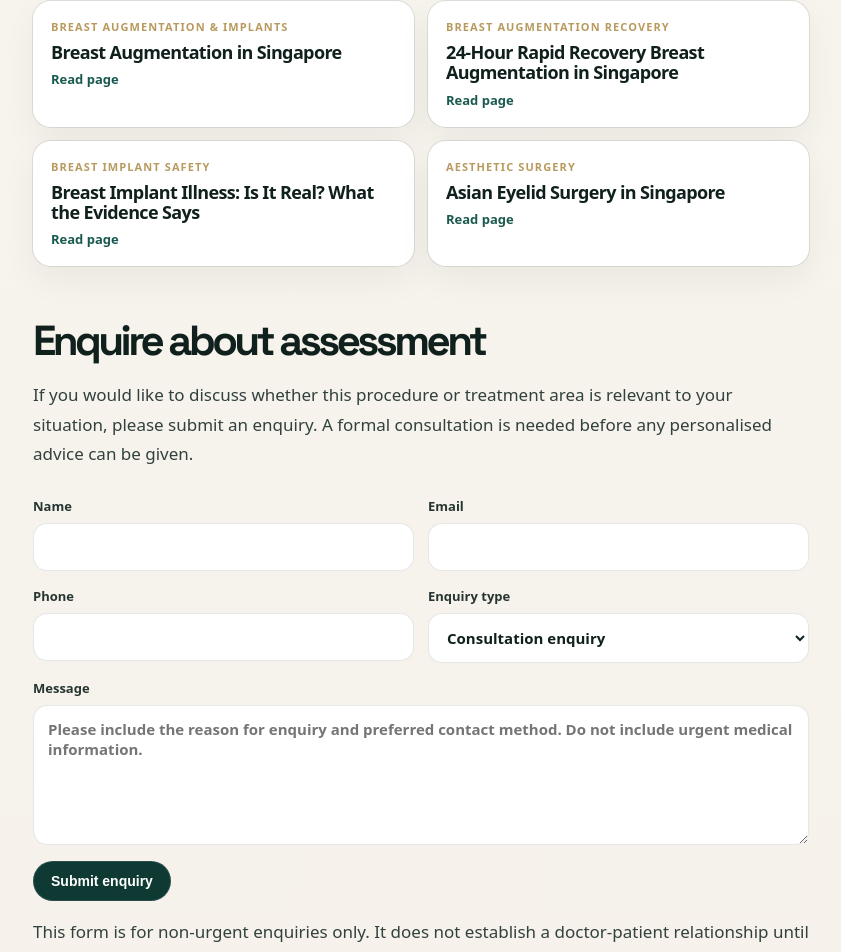
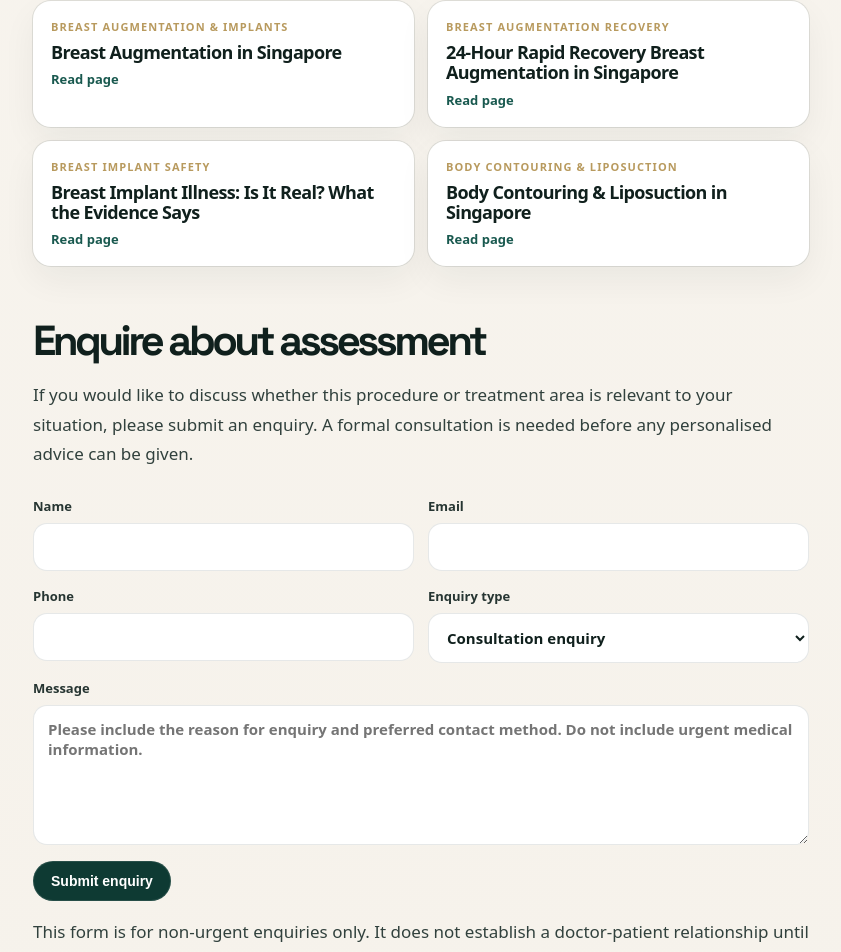
Before and after one commit to zatyrical/plasticwebsite, a Next.js app: page /tummy-tuck-singapore in a window 1280 px wide. Shown: the part 6439-7391 px from the top of the page, without its empty margins (219-1060 px from the left). Built offline with nearby package versions, Linux system fonts and the light colour scheme.

Commit message:
Strengthen aesthetic internal discovery signals

```diff
--- a/app/ProcedureArticle.tsx
+++ b/app/ProcedureArticle.tsx
@@ -11,12 +11,6 @@ type Props = {
 };
 
 const establishedArticles = [
-  {
-    title: 'Tummy Tuck / Abdominoplasty in Singapore',
-    href: '/tummy-tuck-singapore',
-    category: 'Tummy tuck & abdominoplasty',
-    group: 'aesthetic'
-  },
   {
     title: 'Breast Augmentation in Singapore',
     href: '/breast-augmentation-singapore',
@@ -33,6 +27,24 @@ const establishedArticles = [
     title: 'Breast Implant Illness: Is It Real? What the Evidence Says',
     href: '/breast-implant-illness-singapore-evidence',
     category: 'Breast implant safety',
+    group: 'aesthetic'
+  },
+  {
+    title: 'Tummy Tuck / Abdominoplasty in Singapore',
+    href: '/tummy-tuck-singapore',
+    category: 'Tummy tuck & abdominoplasty',
+    group: 'aesthetic'
+  },
+  {
+    title: 'Body Contouring & Liposuction in Singapore',
+    href: '/body-contouring-liposuction-singapore',
+    category: 'Body contouring & liposuction',
+    group: 'aesthetic'
+  },
+  {
+    title: 'Thread Lifting in Singapore',
+    href: '/thread-lifting-singapore',
+    category: 'Facial rejuvenation',
     group: 'aesthetic'
   },
   {
--- a/app/llms.txt/route.ts
+++ b/app/llms.txt/route.ts
@@ -31,6 +31,7 @@ This website is for general educational information. Suitability, risks, recover
 - Asian Eyelid Surgery in Singapore: ${baseUrl}/asian-eyelid-surgery-singapore
 - Body Contouring & Liposuction in Singapore: ${baseUrl}/body-contouring-liposuction-singapore
 - Tummy Tuck / Abdominoplasty in Singapore: ${baseUrl}/tummy-tuck-singapore
+- Thread Lifting in Singapore: ${baseUrl}/thread-lifting-singapore
 - Breast Augmentation in Singapore — Breast Implants and Planning: ${baseUrl}/breast-augmentation-singapore
 - Breast Augmentation & Aesthetic Breast Surgery in Singapore: ${baseUrl}/breast-aesthetic-surgery-singapore
 - 24-Hour Rapid Recovery Breast Augmentation in Singapore: ${baseUrl}/24-hour-rapid-recovery-breast-augmentation-singapore
--- a/app/page.tsx
+++ b/app/page.tsx
@@ -38,6 +38,8 @@ const jsonLd = {
         'Asian rhinoplasty',
         'Asian eyelid surgery',
         'Body contouring',
+        'Tummy tuck / abdominoplasty',
+        'Thread lifting',
         'Breast surgery',
         'Breast augmentation',
         '24-hour rapid recovery breast augmentation',
```
